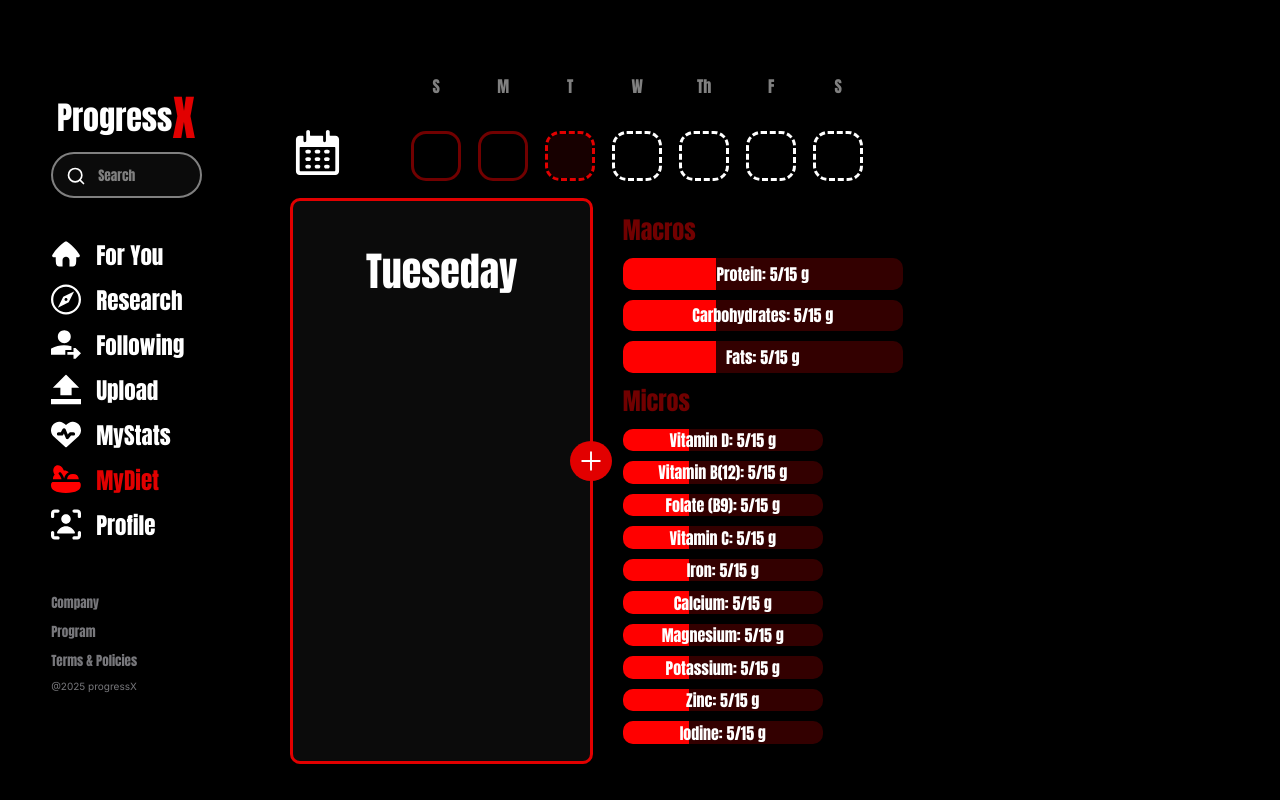
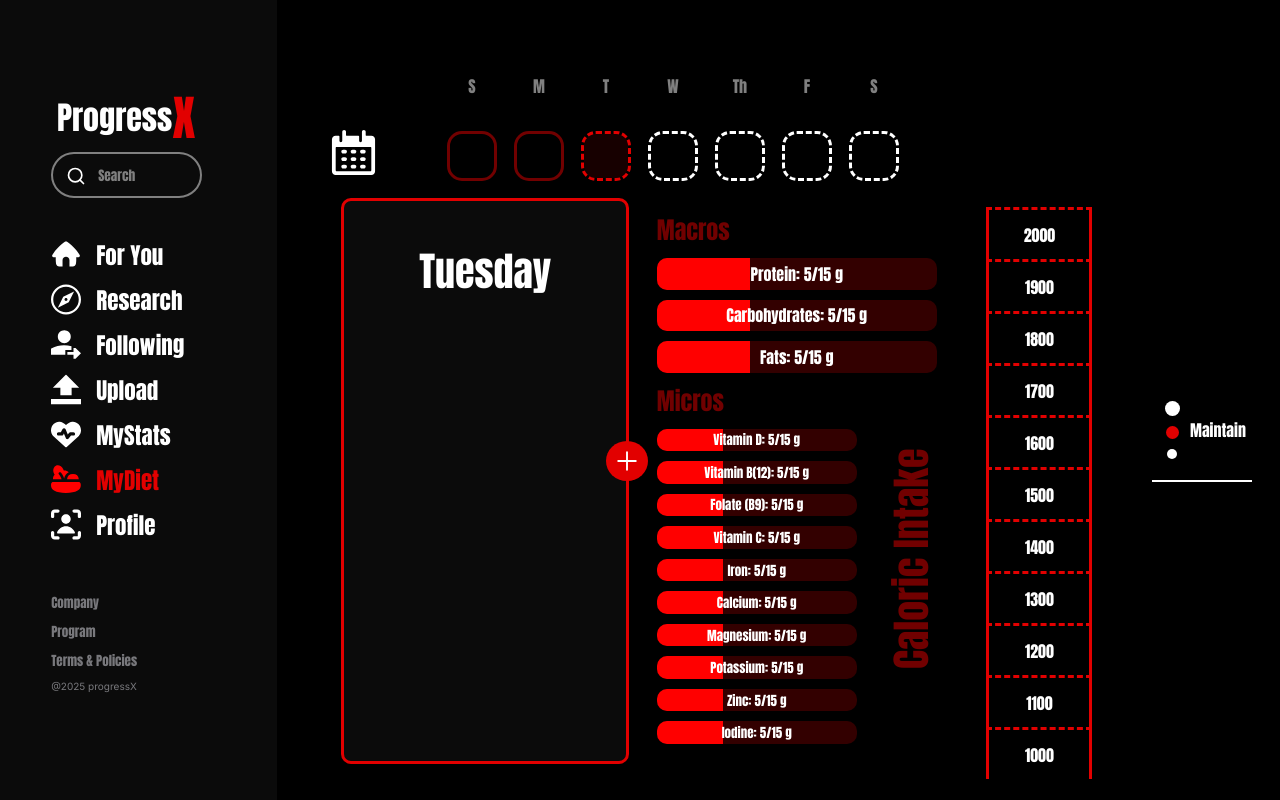
Before and after one commit to ColeBranston/ProgressX, a Next.js app in the folder progressx/: page /mydiet in a window 1280 px wide. Built offline with nearby package versions, Linux system fonts and the light colour scheme.

Commit message:
added adjustable calories component TODO: add adjustable bar, changed navbar bacground color, added custom caloric intake button

```diff
--- a/progressx/src/app/(main)/mydiet/dietpage.module.css
+++ b/progressx/src/app/(main)/mydiet/dietpage.module.css
@@ -99,7 +99,7 @@
     align-items: center;
     flex-direction: column;
     position: relative;
-    z-index: 1;
+    z-index: 2;
 
 }
 
@@ -119,6 +119,7 @@
     justify-content: center;
     align-items: center;
     gap: 20px;
+    z-index: 1;
 }
 
 @keyframes toggleAddItem {
@@ -193,17 +194,25 @@
 
 .dietAnalytics {
     display: flex;
-    justify-content: center;
-    align-items: flex-start;
-    flex-direction: column;
-    gap: 10px;
-    width: 50%;
+    width: min-content;
     height: 95%;
     left: 51%;
     top: 2.5%;
     position: absolute;
-    z-index: -1;
+    z-index: 0;
     padding-left: 5%;
+    gap: 30px;
+}
+
+.analyticsContainer {
+    display: flex;
+    justify-content: center;
+    align-items: flex-start;
+    flex-direction: column;
+    width: min-content;
+    height: 100%;
+    gap: 10px;
+
 }
 
 .dietAnalyticsHeaders {
@@ -213,3 +222,84 @@
     width: 66%;
     color: var(--tertiary-color);
 }
+
+.calorieContainer {
+    width: min-content;
+    height: 100%;
+    position: absolute;
+    right: -70%;
+    top: -5px;
+    display: flex;
+    gap: 60px;
+}
+
+.customButtonContainer {
+    height: 100% !important;
+    width: 50%;
+    display: flex;
+    position: relative;
+}
+
+.customButton {
+    height: 100px;
+    width: 100px;
+    display: flex;
+    justify-content: center;
+    align-items: center;
+    border-bottom: 2px solid var(--secondary-color);
+    font-family: var(--primary-font-family);
+    position: absolute;
+    top: 32.5%;
+    gap: 10px;
+    user-select: none;
+    transition: color 0.1s linear,
+                border-bottom 0.1s linear;
+}
+
+.customButton:hover {
+    cursor: pointer;
+    color: rgba(var(--primary-color));
+    border-bottom: 2px solid rgba(var(--primary-color));
+
+}
+
+.customButton ul {
+    list-style: none;
+    width: min-content;
+    height: min-content;
+    display: flex;
+    flex-direction: column;
+    justify-content: center;
+    align-items: center;
+    margin: 0;
+    padding: 0;
+    gap: 10px;
+}
+
+.customButton li {
+    background-color: white;
+    border-radius: 100%;
+    transition: background-color 0.15s linear;
+
+}
+
+.customButton p {
+    margin: 0;
+    width: 50px;
+}
+
+.highlightedGoalItem {
+    background-color: rgba(var(--primary-color)) !important;
+    transition: background-color 0.15s linear;
+}
+
+.caloriesHeader {
+    position: absolute;
+    font-family: var(--primary-font-family);
+    color: var(--tertiary-color);
+    font-size: 40px;
+    width: 500px;
+    bottom: 250px;
+    left: -325px;
+    transform: rotate(-90deg);
+}
--- a/progressx/src/app/(main)/mydiet/page.tsx
+++ b/progressx/src/app/(main)/mydiet/page.tsx
@@ -3,7 +3,7 @@
 import { useEffect, useState } from 'react';
 import dayjs from 'dayjs'
 import styles from './dietpage.module.css'
-import { MacroBreakdown } from "../../internal_components/index"
+import { AnalyticsBar, CalorieTarget, goalType } from "../../internal_components/index"
 
 export default function DietPage() {
 
@@ -12,6 +12,8 @@ export default function DietPage() {
 
     const [ addItemType, setAddItemType ] = useState<string | null>(null)
 
+    const [ goalState, setGoalState ] = useState<goalType>("Maintain")
+
     function getDay(x: Number) {
         switch(x) {
             case 0:
@@ -19,7 +21,7 @@ export default function DietPage() {
             case 1:
                 return "Monday"
             case 2:
-                return "Tueseday"
+                return "Tuesday"
             case 3:
                 return "Wednesday"
             case 4:
@@ -30,6 +32,25 @@ export default function DietPage() {
                 return "Saturday"
             default:
                 console.error("No Day Found: ", x)
+        }
+    }
+
+    function cycleGoalState() {
+        switch(goalState) {
+            case "Deficit":
+                setGoalState("Maintain")
+                break;
+
+            case "Maintain":
+                setGoalState("Surplus")
+                break;
+
+            case "Surplus":
+                setGoalState("Deficit")
+                break;
+
+            default:
+                console.error("Improper Goal State Found: ", goalState)
         }
     }
 
@@ -129,23 +150,39 @@ export default function DietPage() {
                     null
                     }
                      <div className={styles.dietAnalytics}>
-                        <p className={styles.dietAnalyticsHeaders}>Macros</p>
-                        <MacroBreakdown name={'Protein'} val={5} total={15} colour={"red"} measure={"g"} size={'normal'}/>
-                        <MacroBreakdown name={'Carbohydrates'} val={5} total={15} colour={"red"} measure={"g"} size={'normal'}/>
-                        <MacroBreakdown name={'Fats'} val={5} total={15} colour={"red"} measure={"g"} size={'normal'}/>
+                        <div className={styles.analyticsContainer}>
+                            <p className={styles.dietAnalyticsHeaders}>Macros</p>
+                            <AnalyticsBar name={'Protein'} val={5} total={15} colour={"red"} measure={"g"} size={'normal'}/>
+                            <AnalyticsBar name={'Carbohydrates'} val={5} total={15} colour={"red"} measure={"g"} size={'normal'}/>
+                            <AnalyticsBar name={'Fats'} val={5} total={15} colour={"red"} measure={"g"} size={'normal'}/>
 
-                        <p className={styles.dietAnalyticsHeaders}>Micros</p>
-                        <MacroBreakdown name={'Vitamin D'} val={5} total={15} colour={"red"} measure={"g"} size={'small'}/>
-                        <MacroBreakdown name={'Vitamin B(12)'} val={5} total={15} colour={"red"} measure={"g"} size={'small'}/>
-                        <MacroBreakdown name={'Folate (B9)'} val={5} total={15} colour={"red"} measure={"g"} size={'small'}/>
-                        <MacroBreakdown name={'Vitamin C'} val={5} total={15} colour={"red"} measure={"g"} size={'small'}/>
-                        <MacroBreakdown name={'Iron'} val={5} total={15} colour={"red"} measure={"g"} size={'small'}/>
-                        <MacroBreakdown name={'Calcium'} val={5} total={15} colour={"red"} measure={"g"} size={'small'}/>
-                        <MacroBreakdown name={'Magnesium'} val={5} total={15} colour={"red"} measure={"g"} size={'small'}/>
-                        <MacroBreakdown name={'Potassium'} val={5} total={15} colour={"red"} measure={"g"} size={'small'}/>
-                        <MacroBreakdown name={'Zinc'} val={5} total={15} colour={"red"} measure={"g"} size={'small'}/>
-                        <MacroBreakdown name={'Iodine'} val={5} total={15} colour={"red"} measure={"g"} size={'small'}/>
+                            <p className={styles.dietAnalyticsHeaders}>Micros</p>
+                            <AnalyticsBar name={'Vitamin D'} val={5} total={15} colour={"red"} measure={"g"} size={'small'}/>
+                            <AnalyticsBar name={'Vitamin B(12)'} val={5} total={15} colour={"red"} measure={"g"} size={'small'}/>
+                            <AnalyticsBar name={'Folate (B9)'} val={5} total={15} colour={"red"} measure={"g"} size={'small'}/>
+                            <AnalyticsBar name={'Vitamin C'} val={5} total={15} colour={"red"} measure={"g"} size={'small'}/>
+                            <AnalyticsBar name={'Iron'} val={5} total={15} colour={"red"} measure={"g"} size={'small'}/>
+                            <AnalyticsBar name={'Calcium'} val={5} total={15} colour={"red"} measure={"g"} size={'small'}/>
+                            <AnalyticsBar name={'Magnesium'} val={5} total={15} colour={"red"} measure={"g"} size={'small'}/>
+                            <AnalyticsBar name={'Potassium'} val={5} total={15} colour={"red"} measure={"g"} size={'small'}/>
+                            <AnalyticsBar name={'Zinc'} val={5} total={15} colour={"red"} measure={"g"} size={'small'}/>
+                            <AnalyticsBar name={'Iodine'} val={5} total={15} colour={"red"} measure={"g"} size={'small'}/>
+                        </div>
+                        <div className={styles.calorieContainer}>
+                            <p className={styles.caloriesHeader}>Caloric Intake</p>
+                            <CalorieTarget goal={goalState} upper={2000} lower={1000}/>
+                            <div className={styles.customButtonContainer}>
+                                <div onClick={cycleGoalState} className={styles.customButton}>
+                                    <ul>
+                                        <li style={{height: "15px", width: "15px"}} className={goalState=='Surplus'? styles.highlightedGoalItem : undefined}/>
+                                        <li style={{height: "12.5px", width: "12.5px"}} className={goalState=='Maintain'? styles.highlightedGoalItem : undefined}/>
+                                        <li style={{height: "10px", width: "10px"}} className={goalState=='Deficit'? styles.highlightedGoalItem : undefined}/>
+                                    </ul>
 
+                                    <p>{goalState}</p>
+                                </div>
+                            </div>
+                        </div>
                     </div>
                 </div>
             </div>
--- a/progressx/src/app/internal_components/mydiet/AnalyticsBar.tsx
+++ b/progressx/src/app/internal_components/mydiet/AnalyticsBar.tsx
@@ -23,7 +23,7 @@ export default function AnalyticsBar({
     <div className={`${styles.outerBarContainer} ${size=="small"? styles.smallBar : size=="normal"? styles.normalBar : undefined}`}>
       <div className={styles.barContainer} style={{"--barColour":`${colour}`} as React.CSSProperties}></div>
       <div className={styles.innerBarContainer} style={{"--barColour":`${colour}`, "--barSize":`${(val/total)*100}%`} as React.CSSProperties}></div>
-      <p>{name}: {val}/{total} {measure}</p>
+      <p style={size=="small"? {fontSize: "13px"} : size=="normal"? {fontSize: "16px"} : undefined}>{name}: {val}/{total} {measure}</p>
     </div>
   )
 }
--- /dev/null
+++ b/progressx/src/app/internal_components/mydiet/CalorieTarget.module.css
@@ -0,0 +1,27 @@
+.calorieBarContainer {
+    display: flex;
+    flex-direction: column;
+    justify-content: center;
+    align-items: center;
+    width: min-content;
+    height: min-content;
+    color: var(--secondary-color);
+    font-family: var(--primary-font-family);
+}
+
+.segment {
+    display: flex;
+    justify-content: center;
+    align-items: center;
+    height: 10%;
+    width: 100px;
+    border-left: 3px solid rgba(var(--primary-color));
+    border-right: 3px solid rgba(var(--primary-color));
+    border-top: 3px dashed rgba(var(--primary-color))
+}
+
+.segment p {
+    margin: 0;
+    padding-top: 12.5px;
+    padding-bottom: 12.5px;
+}
--- /dev/null
+++ b/progressx/src/app/internal_components/mydiet/CalorieTarget.tsx
@@ -0,0 +1,71 @@
+"use client";
+
+import { ReactNode, useEffect, useState } from 'react';
+import styles from './CalorieTarget.module.css'
+
+export type goalType = ("Deficit" | "Maintain" | "Surplus")
+
+type targetType = {
+    goal?: goalType
+    upper?: number,
+    lower?: number,
+    curr?: number
+}
+
+const config = {
+    NUM_SEGMENTS: 10 // number of segments for target
+}
+
+function getSegment(upper: number, lower: number) {
+    return [config.NUM_SEGMENTS - 1, (upper - lower) / config.NUM_SEGMENTS]
+}
+
+export default function CalorieTarget({
+    goal = "maintain",
+    upper = 0,
+    lower = 0,
+    curr = 0
+}: targetType) {
+
+    const [total, val] = getSegment(upper, lower)
+
+    const [ boxArray, setBoxArray ] = useState<any>([])// if I make of type ReactNode it breaks, while there is a fix, pretty dumb to figure out
+
+    useEffect(() => {
+        const tempArray = []
+        let trailPointer = lower
+
+        for (let i = 0; i < total; i++) {
+            tempArray.push(Math.round(trailPointer + val))
+            trailPointer = trailPointer + val
+        }
+
+        setBoxArray(tempArray.reverse())
+
+    }, [upper, lower])
+
+    useEffect(() => {
+        console.log(boxArray)
+    }, [boxArray])
+
+    return (
+        <div className={styles.calorieBarContainer}>
+            <div className={styles.segment}>
+                <p>{upper}</p>
+            </div>
+             {
+                boxArray.map((num: number) => {
+                    return (
+                        <div className={styles.segment}>
+                            <p>{num}</p>
+                        </div>
+                    )
+                })
+
+            }
+            <div className={styles.segment}>
+                <p>{lower}</p>
+            </div>
+        </div>
+    )
+}
--- a/progressx/src/app/internal_components/navbar.module.css
+++ b/progressx/src/app/internal_components/navbar.module.css
@@ -22,10 +22,12 @@
     justify-content: center;
     font-family: var(--primary-font-family);
     padding-left: 4%;
+    padding-right: 4%;
+    background-color: rgb(11, 11, 11); /* Still deciding on this */
 }
 
 .searchbar {
-  background-color: var(--primary-input-background-color);
+  background-color: rgb(11, 11, 11);
   border-radius: 100px;
   outline: none;
   border: none;
```
Also changed, not shown: progressx/src/app/internal_components/mydiet/index.ts (+6 -1 lines).
